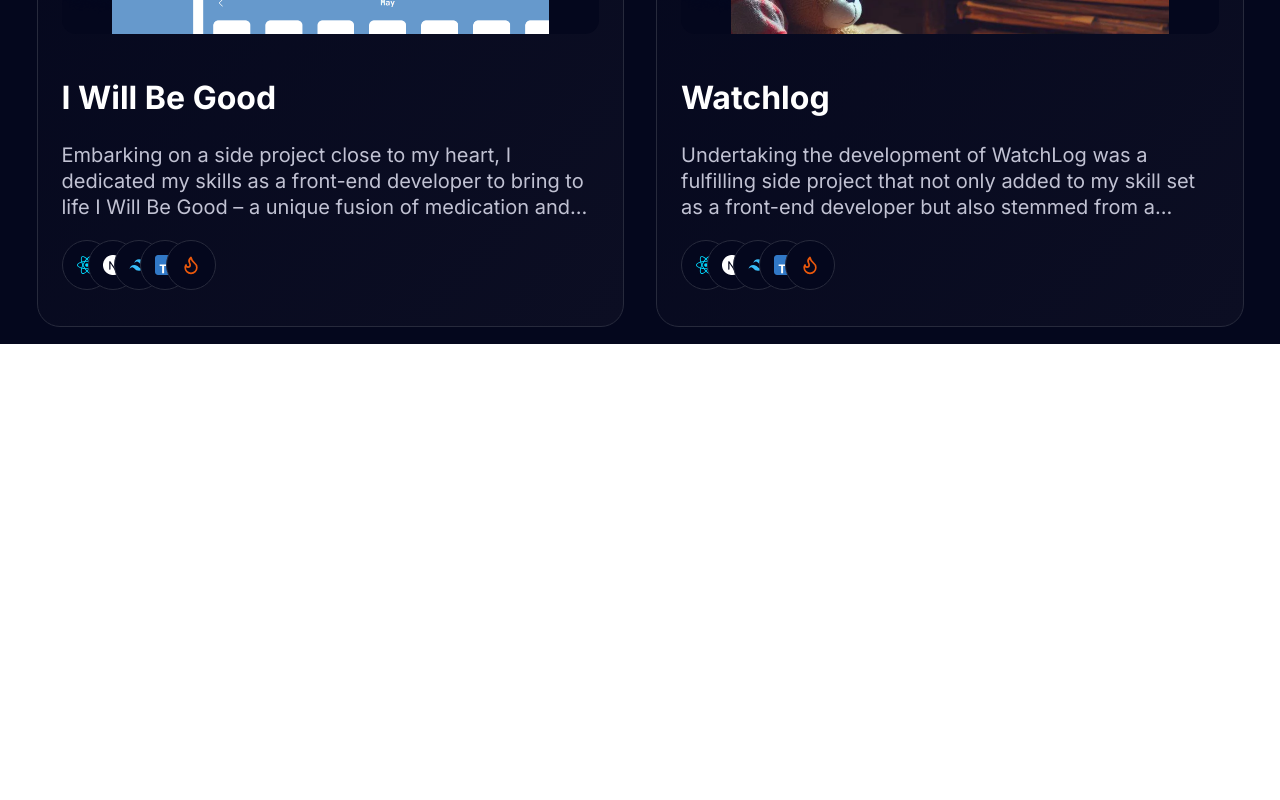
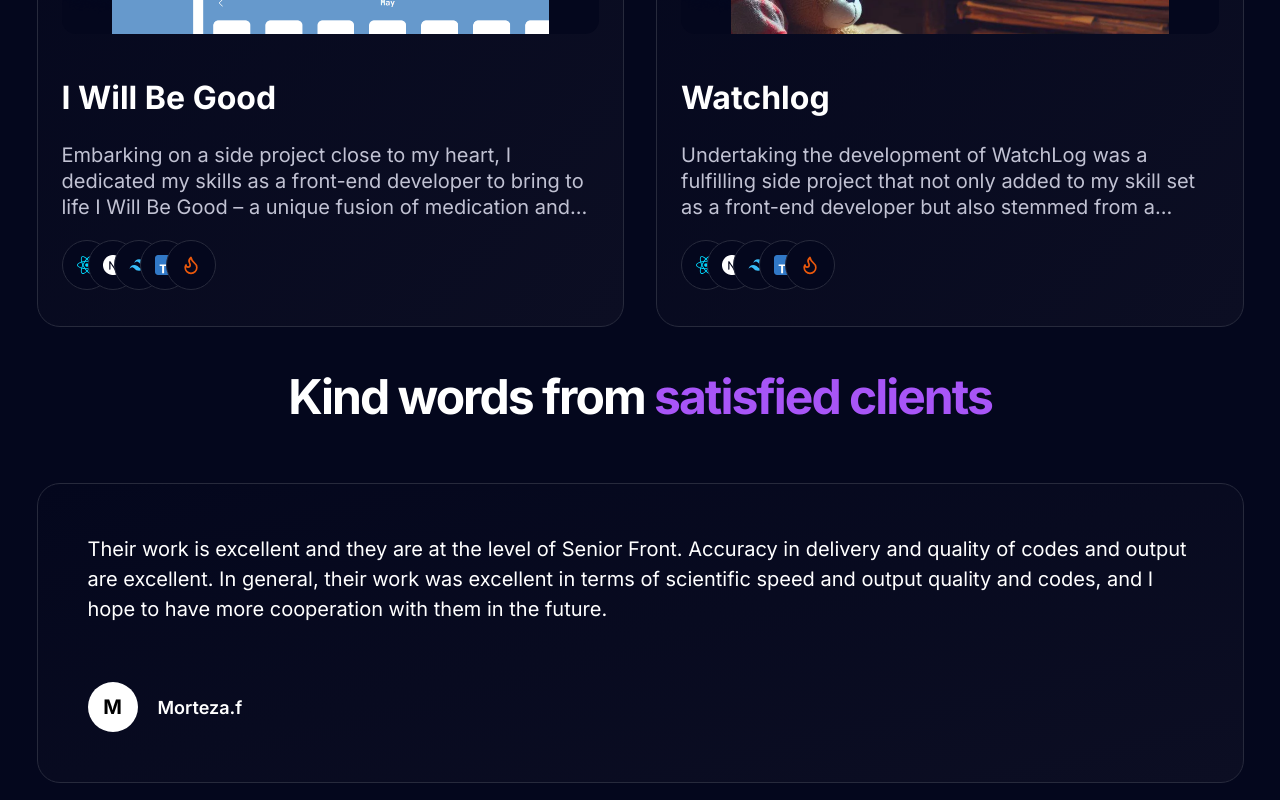
Before and after one commit to tasha-dev/portfolio, a Next.js app: page / in a window 1280 px wide. Shown: the part 3110-3910 px from the top of the page. Before the commit the page ends 3454 px from the top, so only its background shows below. Built offline with nearby package versions, Linux system fonts and the light colour scheme.

Commit message:
added fourth section

```diff
--- a/app/page.tsx
+++ b/app/page.tsx
@@ -8,6 +8,7 @@ import Header from "@/component/header";
 import FirstSection from "@/section/home/firstSection";
 import SecondSection from "@/section/home/secondSection";
 import ThirdSection from "@/section/home/thirdSection";
+import FourthSection from "@/section/home/fourthSection";
 
 // Creating and exporting home page as default
 export default function HomePage():ReactNode {
@@ -18,6 +19,7 @@ export default function HomePage():ReactNode {
             <FirstSection />
             <SecondSection  />
             <ThirdSection />
+            <FourthSection />
         </>
     );
 }
--- /dev/null
+++ b/component/comment.tsx
@@ -0,0 +1,18 @@
+// Codes by mahdi tasha
+// Importing part
+import {ReactNode} from "react";
+import {commentType} from "@/type";
+
+// Creating and exporting comment component as default
+export default function Comment({children, name}:commentType):ReactNode {
+    // Returning JSX
+    return (
+        <div className={'bg-gradient-to-br from-richBlack to-chineseBlack border border-gunMetal lg:rounded-[23px] rounded-[10px] lg:py-[50px] py-[30px] lg:px-[50px] px-[20px] lg:h-[300px] flex flex-col items-start justify-between'}>
+            <p className={'text-white mb-[20px] font-normal lg:text-[20px] text-[16px] line-clamp-6'}>{children}</p>
+            <div className={'flex items-center justify-start gap-[20px]'}>
+                <div className={'bg-white text-black aspect-square rounded-full w-[50px] h-[50px] text-[20px] font-bold flex items-center justify-center shrink-0'}>{name[0]}</div>
+                <span className={'truncate lg:text-[18px] text-[16px] font-semibold text-white block w-full text-left'}>{name}</span>
+            </div>
+        </div>
+    );
+}
--- a/package.json
+++ b/package.json
@@ -15,6 +15,7 @@
     "react": "^18",
     "react-dom": "^18",
     "react-tilt": "^1.0.2",
+    "swiper": "^11.1.3",
     "tailwind-merge": "^2.3.0"
   },
   "devDependencies": {
--- /dev/null
+++ b/section/home/fourthSection.tsx
@@ -0,0 +1,28 @@
+// Codes by mahdi tasha
+// Importing part
+import {ReactNode} from "react";
+import Container from "@/component/ui/container";
+import {Swiper, SwiperSlide} from 'swiper/react';
+import Comment from '@/component/comment';
+import 'swiper/css';
+
+// Creating and exporting fourth section of home page as default
+export default function FourthSection():ReactNode {
+    // Returning JSX
+    return (
+        <section id={'testimonials'} className={'bg-richBlack'}>
+            <Container>
+                <h2 className={'lg:text-[48px] text-[36px] text-center -tracking-[2px] text-white font-bold mb-[50px]'}>
+                    Kind words from  <span className={'text-purple-500'}>satisfied clients</span>
+                </h2>
+                <Swiper
+                    className={'h-[300px]'}
+                    spaceBetween={50}
+                    slidesPerView={1}
+                >
+                    <SwiperSlide><Comment name={'Morteza.f'}>Their work is excellent and they are at the level of Senior Front. Accuracy in delivery and quality of codes and output are excellent. In general, their work was excellent in terms of scientific speed and output quality and codes, and I hope to have more cooperation with them in the future.</Comment></SwiperSlide>
+                </Swiper>
+            </Container>
+        </section>
+    );
+}
--- a/type/index.ts
+++ b/type/index.ts
@@ -37,3 +37,8 @@ export interface stackIconType {
     icon: stack;
     className?: string;
 }
+
+export interface commentType {
+    children: string;
+    name: string;
+}
```
Also changed, not shown: 1 other file (tests, documents, lock files or other folders).
